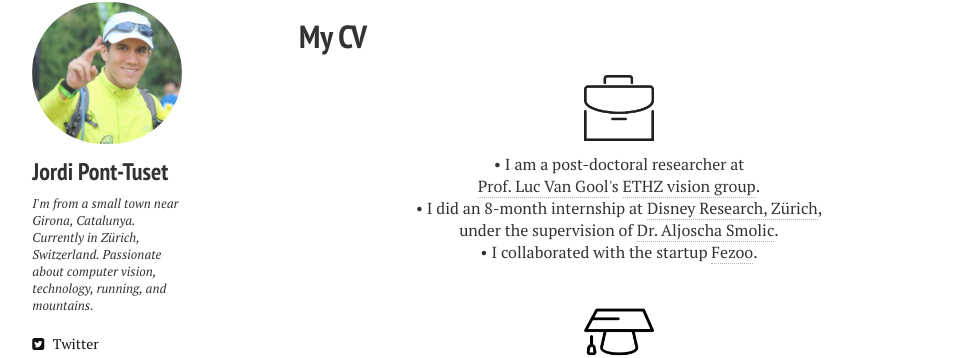
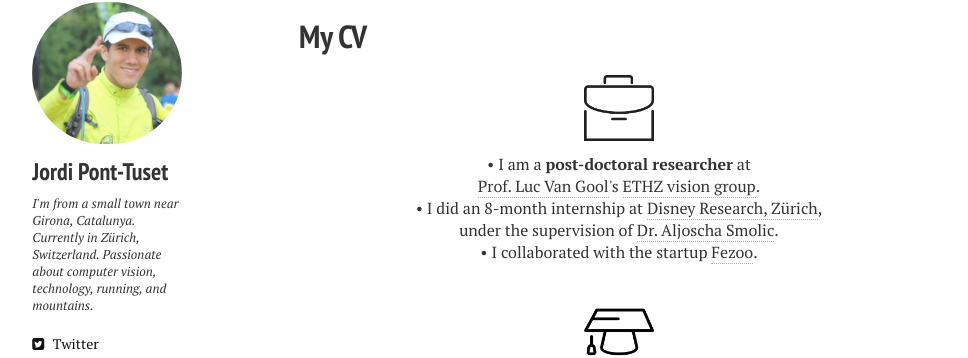
Before and after one commit to jponttuset/jponttuset.github.io, a Jekyll site: the page built from cv.md, in a window 1280 px wide. Shown: the part 82-440 px from the top of the page, without its empty margins (21-989 px from the left). Built offline with Jekyll 4.4.1, drawn with Linux system fonts in a browser that asks for light colours; nearby versions of some CDN libraries.

Commit message:
- Minor tweak

```diff
--- a/_layouts/cv.html
+++ b/_layouts/cv.html
@@ -45,7 +45,7 @@
     <h1>{{ page.title }}</h1>
     <div class="article-wrap">
     <p align="center" class=bottom-small><img src="{{ site.url }}/images/business.png" alt="Work Experience" width="70" height="70"></p>
-    <p align="center">&#8226 I am a post-doctoral researcher at <br><a href="http://www.vision.ee.ethz.ch/members/get_member.cgi?id=1" target="_blank">Prof. Luc Van Gool</a>'s <a href="http://www.vision.ee.ethz.ch/index.en.html" target="_blank">ETHZ vision group</a>.</p>
+    <p align="center">&#8226 I am a <strong>post-doctoral researcher</strong> at <br><a href="http://www.vision.ee.ethz.ch/members/get_member.cgi?id=1" target="_blank">Prof. Luc Van Gool</a>'s <a href="http://www.vision.ee.ethz.ch/index.en.html" target="_blank">ETHZ vision group</a>.</p>
     <p align="center">&#8226 I did an 8-month internship at <a href="http://www.disneyresearch.com/research-labs/disney-research-zurich/" target="_blank">Disney Research, Zürich</a>,<br>under the supervision of <a href="http://zurich.disneyresearch.com/~smolica/" target="_blank">Dr. Aljoscha Smolic</a>.</p>
     <p align="center" class="bottom-three">&#8226 I collaborated with the startup <a href="http://fezoo.cat" target="_blank">Fezoo</a>.</p>
 
```
